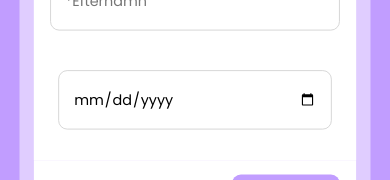
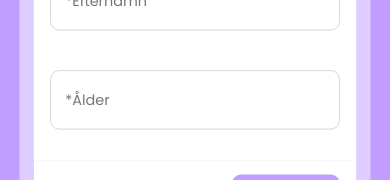
Before and after one commit to Liendea/LoanForm, a React (Vite) app: page / in a window 390 px wide. Shown: the part 422-602 px from the top of the page. Built offline with nearby package versions, Linux system fonts and the light colour scheme.

Commit message:
ändrade från date input till number input för åler pga problem med styling av date inputs i mobil webbläsare

```diff
--- a/src/App.css
+++ b/src/App.css
@@ -32,6 +32,9 @@ main {
   width: 100%;
 }
 
+/* ===========================================*/
+/* ============= TEXT SETTINGS ==============*/
+
 /* Form - Heading */
 h2 {
   font-size: 40px;
@@ -49,14 +52,14 @@ h4 {
   font-weight: 400;
 }
 
-/* ===========================================*/
-/* =========== STEPS CONPONENTS =============*/
-
 .error-message {
   color: red;
   font-size: 14px;
   margin-top: 4px;
 }
+
+/* ===========================================*/
+/* =========== STEPS CONPONENTS =============*/
 
 .content-wrapper {
   width: 595px;
@@ -142,12 +145,21 @@ input[type="checkbox"] {
   cursor: pointer;
 }
 
-/* STEP 3 - Loan amount  */
+/* Step 1 - Age &  STEP 3 - Loan amount  */
+/* Ta bort pilarna */
 
 input[type="number"] {
   appearance: none;
   -webkit-appearance: none;
-  -moz-appearance: none;
+  -moz-appearance: textfield;
+  margin: 0;
+}
+
+input[type="number"]::-webkit-outer-spin-button,
+input[type="number"]::-webkit-inner-spin-button {
+  appearance: none;
+  -webkit-appearance: none;
+  margin: 0;
 }
 
 /* STEP 4 -  checkbox - Agree to terms & cnónditions */
@@ -247,18 +259,6 @@ button:hover {
   .content-wrapper {
     width: 90%;
   }
-
-  /* STEP 1 - Personalnumer date picker */
-  input[type="date"] {
-    width: 85%;
-    height: 66px;
-    border-radius: 10px;
-    border: 1px solid lightgray;
-    padding-left: 1rem;
-    padding-right: 1rem;
-    font-family: inherit;
-    font-size: 16px;
-  }
 }
 
 @media (max-width: 600px) {
--- a/src/Components/LoanApplication.jsx
+++ b/src/Components/LoanApplication.jsx
@@ -10,7 +10,7 @@ export default function LoanApplication({ currentStep, setCurrentStep }) {
   const [formData, setFormData] = useState({
     firstName: "",
     lastName: "",
-    personalNumber: "",
+    age: "",
     isEmployed: false,
     employmentType: "",
     annualSalary: "",
--- a/src/Components/Navigate.jsx
+++ b/src/Components/Navigate.jsx
@@ -16,7 +16,7 @@ export default function Navigate({
       Object.keys(errors).length !== 0 ||
       formData.firstName.trim() === "" ||
       formData.lastName.trim() === "" ||
-      formData.personalNumber.trim() === "" ||
+      formData.age === "" ||
       formData.annualSalary.trim() === "*Årslön"
     ) {
       alert("Vänligen fyll i alla obligatoriska fält");
@@ -44,7 +44,7 @@ export default function Navigate({
     setFormData({
       firstName: "",
       lastName: "",
-      personalNumber: "",
+      age: "",
       isEmployed: false,
       employmentType: "",
       annualSalary: "",
--- a/src/Components/Step1.jsx
+++ b/src/Components/Step1.jsx
@@ -7,8 +7,8 @@ export default function Step1({ setFormData, errors, setErrors }) {
 
   const [firstName, setFirstName] = useState(savedData.firstName || "");
   const [lastName, setLastName] = useState(savedData.lastName || "");
-  const [personalNumber, setPersonalNumber] = useState(
-    savedData.personalNumber || ""
+  const [age, setAge] = useState(
+    savedData.age !== undefined ? Number(savedData.age) : null
   );
 
   // Funktion för validering
@@ -31,17 +31,13 @@ export default function Step1({ setFormData, errors, setErrors }) {
       }
     }
 
-    if (fieldName === "personalNumber") {
-      if (!value) {
-        newErrors.personalNumber = "*Personnummer krävs";
+    if (fieldName === "age") {
+      const numericAge = Number(value);
+
+      if (!value || isNaN(numericAge) || numericAge < 18) {
+        newErrors.age = "*Ange giltig ålder (minst 18 år)";
       } else {
-        const minDate = new Date("2007-01-01");
-        const selectedDate = new Date(value);
-        if (selectedDate > minDate) {
-          newErrors.personalNumber = "*Du måste vara minst 18 år";
-        } else {
-          delete newErrors.personalNumber;
-        }
+        delete newErrors.age;
       }
     }
 
@@ -55,7 +51,7 @@ export default function Step1({ setFormData, errors, setErrors }) {
       const currentData = {
         firstName,
         lastName,
-        personalNumber,
+        age,
       };
 
       // uppdatera formdatan med den föregående datan och lägg till nuvarande datan
@@ -67,7 +63,7 @@ export default function Step1({ setFormData, errors, setErrors }) {
       // Spara i localstorage
       localStorage.setItem("step1Data", JSON.stringify(currentData));
     }
-  }, [firstName, lastName, personalNumber, errors, setFormData]);
+  }, [firstName, lastName, age, errors, setFormData]);
 
   return (
     <section className="content">
@@ -101,15 +97,17 @@ export default function Step1({ setFormData, errors, setErrors }) {
         </div>
         <div className="input-wrapper">
           <input
-            type="date"
-            name="personalNumber"
-            value={personalNumber}
-            onChange={(e) => setPersonalNumber(e.target.value)}
-            onBlur={(e) => validateField("personalNumber", e.target.value)}
+            type="number"
+            name="age"
+            placeholder="*Ålder"
+            value={age === null ? "" : age}
+            onChange={(e) => {
+              const value = e.target.value;
+              setAge(value === "" ? null : Number(value));
+            }}
+            onBlur={(e) => validateField("age", e.target.value)}
           />
-          {errors.personalNumber && (
-            <p className="error-message">{errors.personalNumber}</p>
-          )}
+          {errors.age && <p className="error-message">{errors.age}</p>}
         </div>
       </div>
     </section>
```
